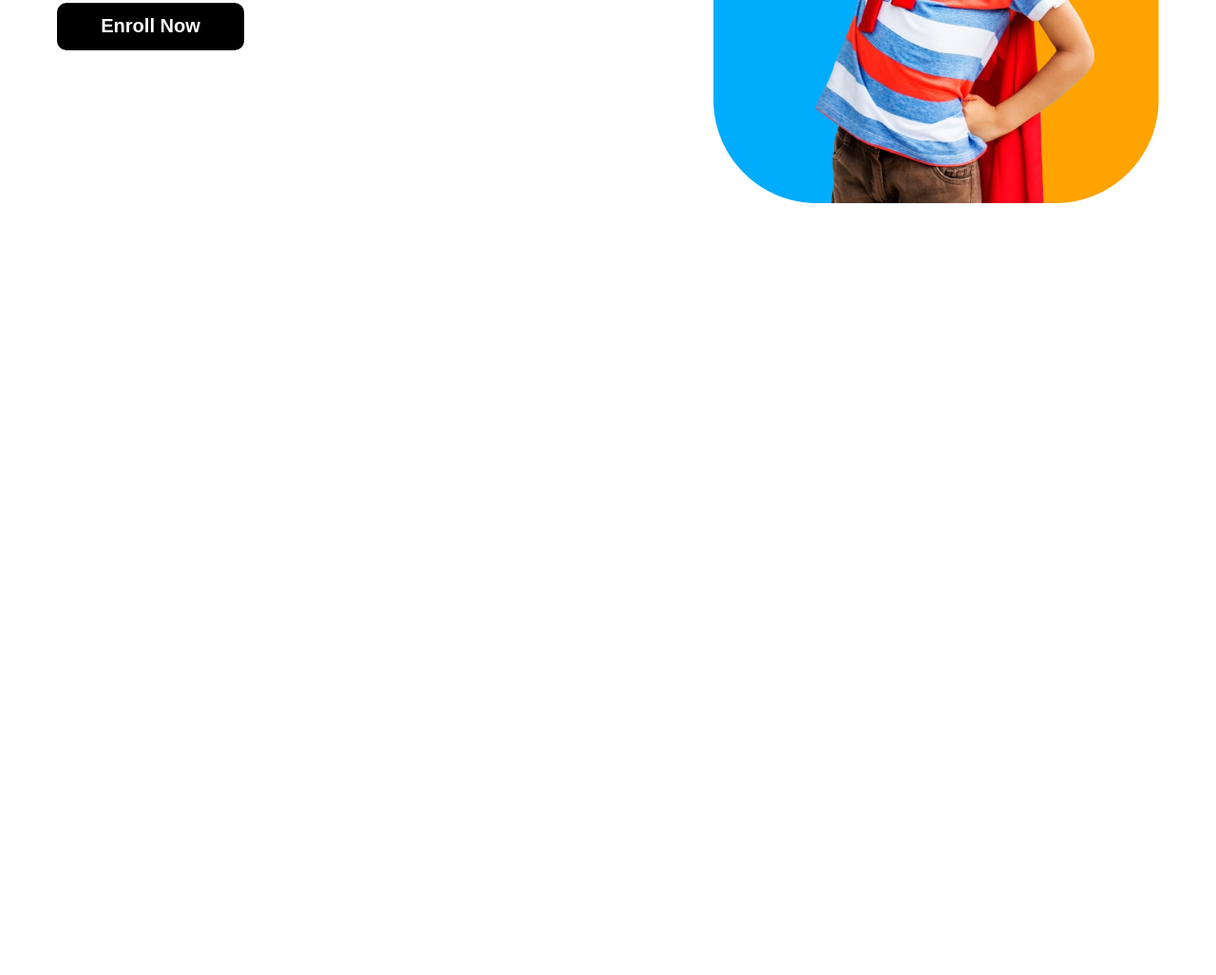
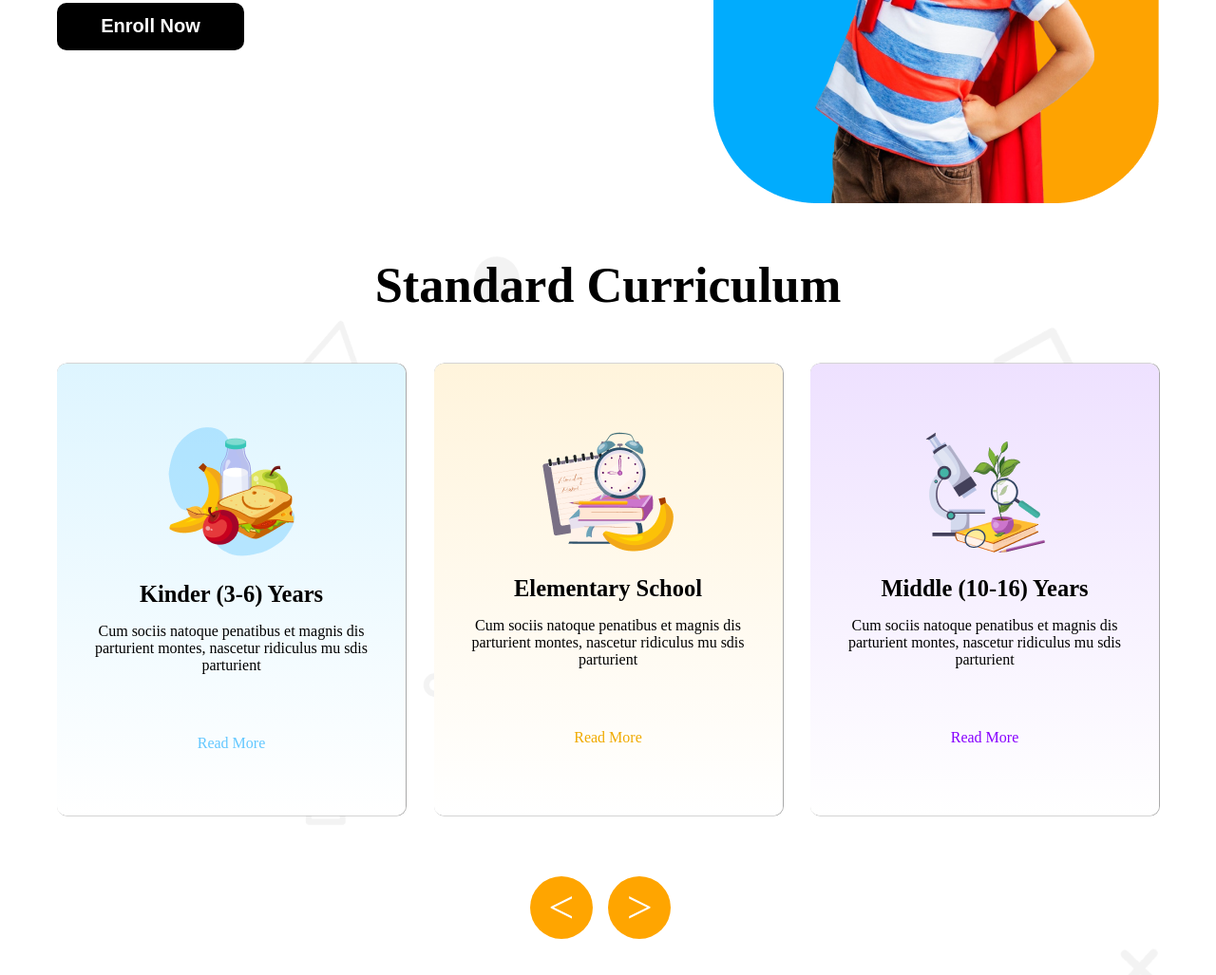
Before and after one commit to rakibul263/Kids-School, a plain HTML site: page index.html in a window 1280 px wide. Shown: the part 487-1514 px from the top of the page at 95% size. Before the commit the page ends 800 px from the top, so only its background shows below. Drawn offline with Linux system fonts and the light colour scheme.

Commit message:
curriculum section added

```diff
--- a/Style/kids.css
+++ b/Style/kids.css
@@ -3,6 +3,15 @@
     font-optical-sizing: auto;
     font-weight: 400;
     font-style: normal;
+}
+.a1{
+    color: #64C8FF;
+}
+.a2{
+    color: #F0AA00;
+}
+.a3{
+    color: #8700FF;
 }
 .orange{
     color: orange;
@@ -81,6 +90,79 @@
     font-size: 20px;
     font-weight: bold;
 }
+
+/* curriculum section */
+.outer-curriculum-section{
+    background-image: url(../assets/bg.png);
+    background-repeat: no-repeat;
+    height: 890px;
+    width: 100%;
+}
+.curriculum-heading{
+    font-size: 2.8rem;
+    font-weight: bold;
+    text-align: center;
+}
+.curriculum-items{
+    display: flex;
+    justify-content: space-between;
+}
+.citem{
+    height: 476px;
+    width: 367px;
+    border-radius: 10px;
+    align-items: center;
+    display: flex;
+    flex-direction: column;
+    justify-content: center;
+    box-shadow: 0.5px 0px .5px 0.5px darkgray;
+}
+.citem1{
+    background-image: linear-gradient(#DEF5FF, white);
+}
+.citem2{
+    background-image: linear-gradient(#FFF4DC, white);
+}
+.citem3{
+    background-image: linear-gradient(#EEE1FF, white);
+}
+.citem h3{
+    font-size: 24.5px;
+    font-weight: bold;
+    margin-bottom: 0px;
+}
+.citem a{
+    margin-top: 2rem;
+}
+.citem p{
+    padding: 0px 1rem 1rem 1rem;
+    text-align: center;
+}
+a{
+    text-decoration: none;
+}
+.cbtn{
+    height: 60px;
+    width: 60px;
+    background-color: orange;
+    border-radius: 50%;
+    margin-right: 1rem;
+    z-index: 0;
+    display: flex;
+    text-align: center;
+    justify-content: center;
+    align-items: center;
+    font-size: 3rem;
+    color: white;
+    z-index: 100;
+    padding-top: -100px;
+    padding: 0.2rem;
+}
+.curriculum-btns{
+    display: flex;
+    justify-content: center;
+    margin-top: 4rem;
+}
 /* responsive */
 @media screen and (max-width: 576px) {
     .navbar{
@@ -122,5 +204,21 @@
         height: 40px;
         font-size: 1rem;
     }
-
+    /* curriculum section added */
+    .curriculum-heading h3{
+        font-size: 2.5rem;
+        margin-top: 5rem;
+    }
+    .curriculum-container{
+        width: 100%;
+    }
+    .curriculum-items{
+        flex-direction: column;
+        width: 100%;
+        align-items: center;
+        gap: 2rem;
+    }
+    .curriculum-btns{
+        display: none;
+    }
 }
--- a/index.html
+++ b/index.html
@@ -40,6 +40,39 @@
                 <img src="./assets/hero-kids.png" alt="">
             </div>
         </section>
+
+        <!-- Curriculum section -->
+        <section class="outer-curriculum-section">
+            <div class="curriculum-container fixed-width">
+                <div class="curriculum-heading">
+                    <h3>Standard Curriculum</h3>
+                </div>
+                <div class="curriculum-items">
+                    <div class="citem1 citem">
+                        <img src="./assets/kinder.png" alt="kiner image">
+                        <h3>Kinder (3-6) Years</h3>
+                        <p>Cum sociis natoque penatibus et magnis dis parturient montes, nascetur ridiculus mu sdis parturient</p>
+                        <a class="a1" href="#">Read More</a>
+                    </div>
+                    <div class="citem2 citem">
+                        <img src="./assets/elementary.png" alt="elementary image">
+                        <h3>Elementary School</h3>
+                        <p>Cum sociis natoque penatibus et magnis dis parturient montes, nascetur ridiculus mu sdis parturient</p>
+                        <a class="a2" href="#">Read More</a>
+                    </div>
+                    <div class="citem3 citem">
+                        <img src="./assets/middle.png" alt="middle image">
+                        <h3>Middle (10-16) Years</h3>
+                        <p>Cum sociis natoque penatibus et magnis dis parturient montes, nascetur ridiculus mu sdis parturient</p>
+                        <a class="a3" href="#">Read More</a>
+                    </div>
+                </div>
+                <div class="curriculum-btns">
+                    <div class="cbtn"> < </div>
+                    <div class="cbtn"> > </div>
+                </div>
+            </div>
+        </section>
     </main>
 </body>
 </html>
```
